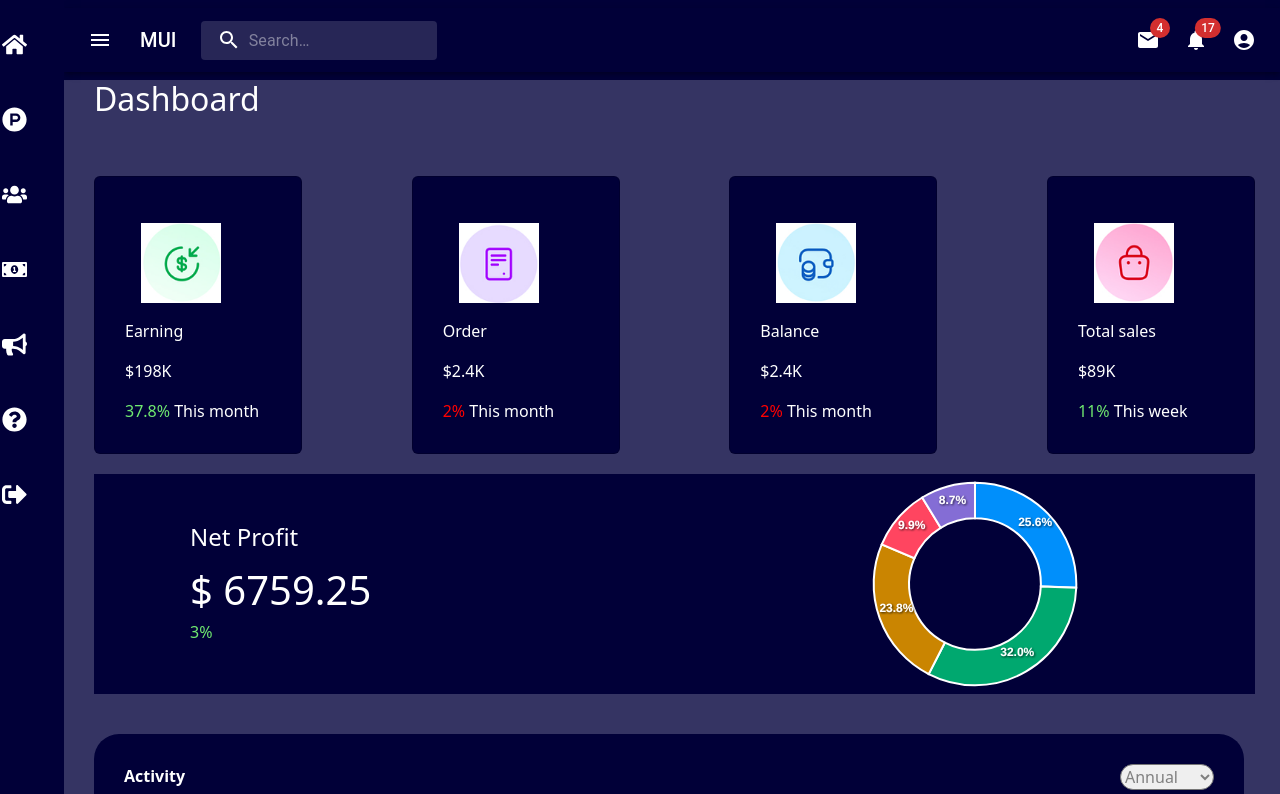
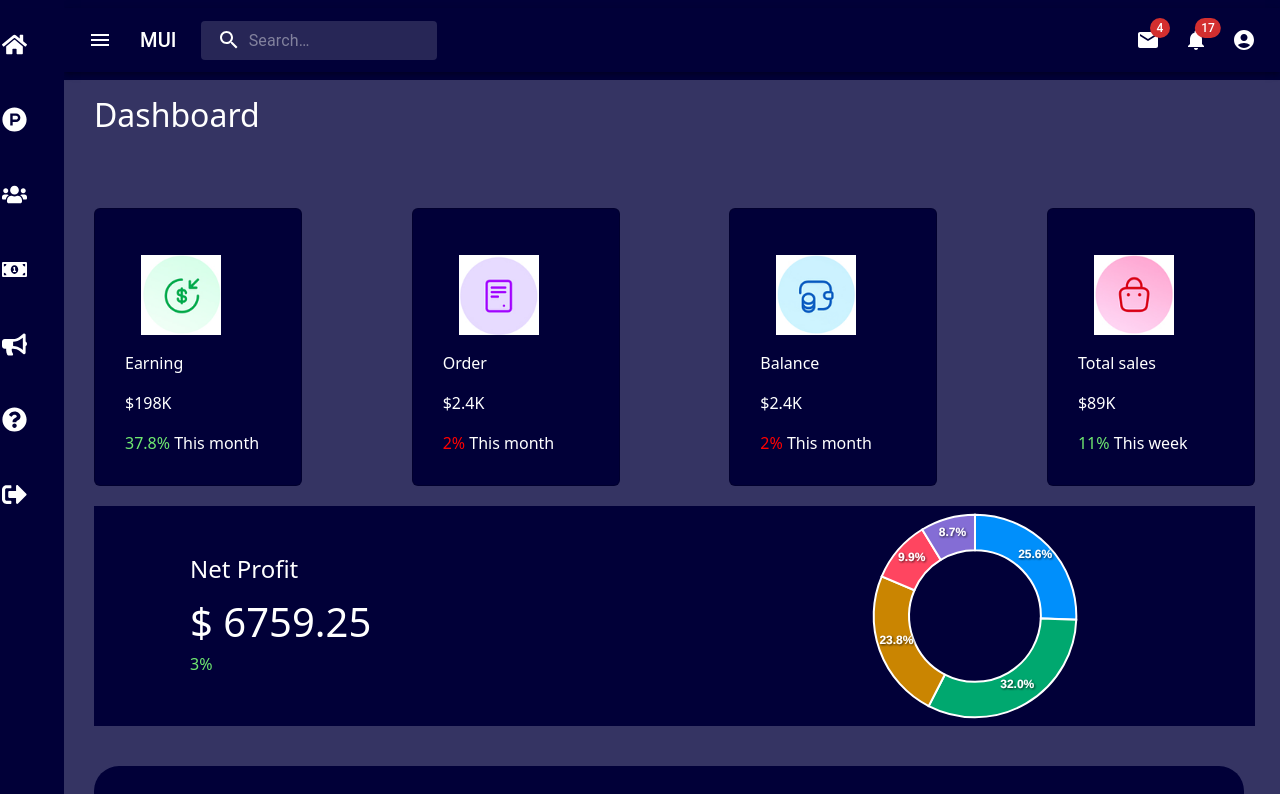
Before and after one commit to vijayshagara/money_save_new, a React (Vite) app: page / in a window 1280 px wide. Shown: the top 794 px of the page. Built offline with nearby package versions, Linux system fonts and the light colour scheme.

Commit message:
Update Card.jsx

```diff
--- a/src/component/card/Card.jsx
+++ b/src/component/card/Card.jsx
@@ -71,7 +71,7 @@ const Card = () => {
   });
   return (
     <>
-            <h2 className="text-white">Dashboard</h2>
+    <h2 className="text-white pt-3 pb-3">Dashboard</h2>
     <div className="Parent_card">
       {array &&
         array.length > 0 &&
```
